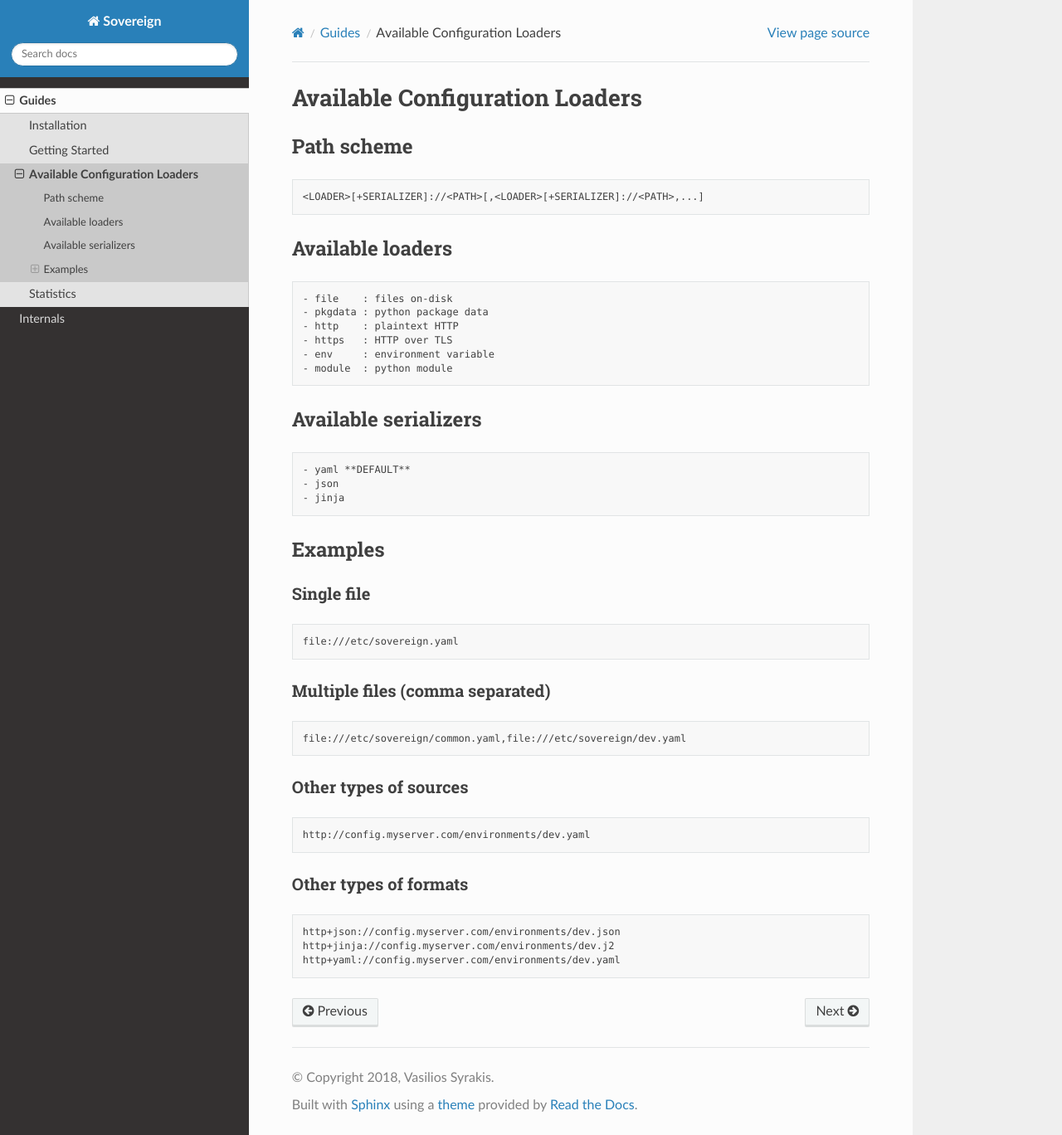
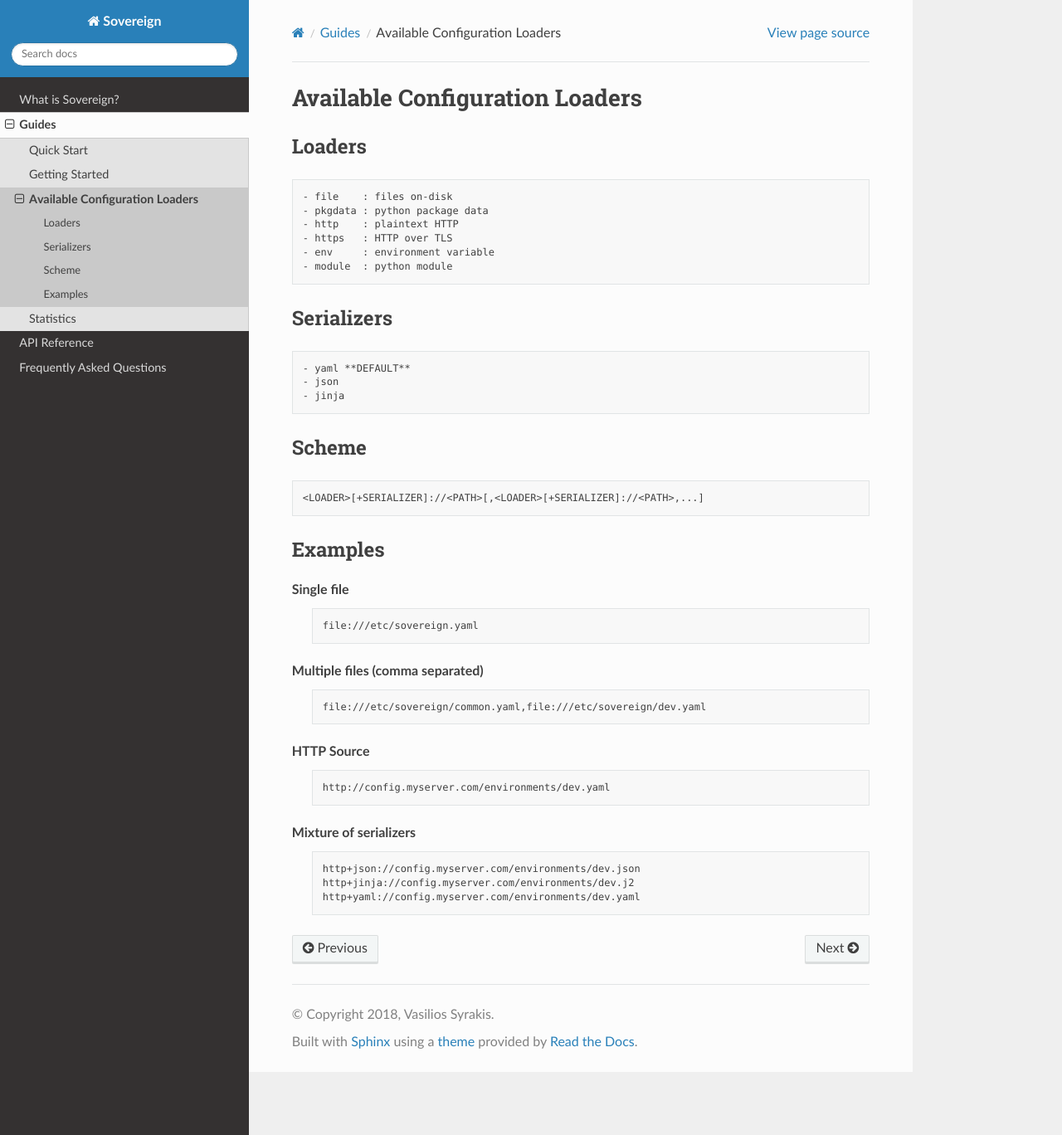
Before and after one commit to cetanu/sovereign, a Sphinx documentation site: the page built from docs/guides/config_loaders.rst, in a window 1280 px wide and 1368 px high. Shown: the whole window at 83% size. Built offline with Sphinx 7.4.7 and the Read the Docs theme 2.0.0, drawn with Linux system fonts in a browser that asks for light colours.

Commit message:
Doco updates! Woohoo

```diff
--- a/docs/conf.py
+++ b/docs/conf.py
@@ -26,7 +26,7 @@ author = 'Vasilios Syrakis'
 # The short X.Y version
 version = ''
 # The full version, including alpha/beta/rc tags
-release = '0.1.11'
+release = '0.1.13'
 
 
 # -- General configuration ---------------------------------------------------
--- a/docs/guides.rst
+++ b/docs/guides.rst
@@ -1,9 +1,9 @@
 Guides
-------
+======
 .. toctree::
    :maxdepth: 1
 
-   guides/installation
+   guides/quick_start
    guides/getting_started
    guides/config_loaders
    guides/stats
--- a/docs/guides/config_loaders.rst
+++ b/docs/guides/config_loaders.rst
@@ -3,16 +3,8 @@
 Available Configuration Loaders
 -------------------------------
 
-
-Path scheme
-^^^^^^^^^^^^^^^^^^^^^^^^^^^^^^^^^^^^^^^^^^^^^^^^^^^^^^^^^^^^^^^^^^^^^^^^^^^^
-.. code-block:: none
-
-   <LOADER>[+SERIALIZER]://<PATH>[,<LOADER>[+SERIALIZER]://<PATH>,...]
-
-
-Available loaders
-^^^^^^^^^^^^^^^^^^^^^^^^^^^^^^^^^^^^^^^^^^^^^^^^^^^^^^^^^^^^^^^^^^^^^^^^^^^^
+Loaders
+''''''''''''''''''''''''''''''''''''''''''''''''''''''''''''''''''''''''''''
 .. code-block:: none
 
   - file    : files on-disk
@@ -23,8 +15,8 @@ Available loaders
   - module  : python module
 
 
-Available serializers
-^^^^^^^^^^^^^^^^^^^^^^^^^^^^^^^^^^^^^^^^^^^^^^^^^^^^^^^^^^^^^^^^^^^^^^^^^^^^
+Serializers
+''''''''''''''''''''''''''''''''''''''''''''''''''''''''''''''''''''''''''''
 .. code-block:: none
 
   - yaml **DEFAULT**
@@ -32,31 +24,34 @@ Available serializers
   - jinja
 
 
+Scheme
+''''''''''''''''''''''''''''''''''''''''''''''''''''''''''''''''''''''''''''
+.. code-block:: none
+
+   <LOADER>[+SERIALIZER]://<PATH>[,<LOADER>[+SERIALIZER]://<PATH>,...]
+
+
 Examples
-^^^^^^^^^^^^^^^^^^^^^^^^^^^^^^^^^^^^^^^^^^^^^^^^^^^^^^^^^^^^^^^^^^^^^^^^^^^^
+''''''''''''''''''''''''''''''''''''''''''''''''''''''''''''''''''''''''''''
 
 Single file
-"""""""""""""""""""""""""""""""""""""
-.. code-block:: none
+  .. code-block:: none
 
-     file:///etc/sovereign.yaml
+       file:///etc/sovereign.yaml
 
 Multiple files (comma separated)
-"""""""""""""""""""""""""""""""""""""
-.. code-block:: none
+  .. code-block:: none
 
-     file:///etc/sovereign/common.yaml,file:///etc/sovereign/dev.yaml
+       file:///etc/sovereign/common.yaml,file:///etc/sovereign/dev.yaml
 
-Other types of sources
-"""""""""""""""""""""""""""""""""""""
-.. code-block:: none
+HTTP Source
+  .. code-block:: none
 
-     http://config.myserver.com/environments/dev.yaml
+       http://config.myserver.com/environments/dev.yaml
 
-Other types of formats
-"""""""""""""""""""""""""""""""""""""
-.. code-block:: none
+Mixture of serializers
+  .. code-block:: none
 
-     http+json://config.myserver.com/environments/dev.json
-     http+jinja://config.myserver.com/environments/dev.j2
-     http+yaml://config.myserver.com/environments/dev.yaml
+       http+json://config.myserver.com/environments/dev.json
+       http+jinja://config.myserver.com/environments/dev.j2
+       http+yaml://config.myserver.com/environments/dev.yaml
--- a/docs/internals.rst
+++ b/docs/internals.rst
@@ -1,5 +1,5 @@
-Internals
----------
+API Reference
+=============
 
 .. toctree::
 
```
Also changed, not shown: docs/about.rst (added, +7 -0 lines), docs/faq.rst (added, +13 -0 lines), docs/guides/getting_started.rst (+51 -10 lines), docs/guides/installation.rst (deleted, +0 -8 lines), docs/guides/quick_start.rst (added, +111 -0 lines), docs/index.rst (+6 -16 lines).
